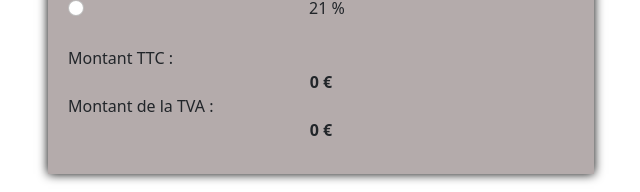
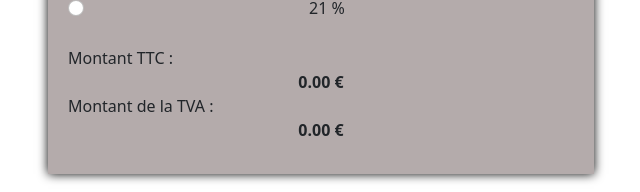
Before and after one commit to Minh-Bao/vat_calculator, a Vue app: page / in a window 1280 px wide. Shown: the part 456-648 px from the top of the page, without its empty margins (319-959 px from the left). Built offline with nearby package versions, Linux system fonts and the light colour scheme.

Commit message:
ad toFixed method to limit result 2 number after .

```diff
--- a/src/components/Vat.vue
+++ b/src/components/Vat.vue
@@ -78,10 +78,10 @@ export default {
     },
     computed: {
         valeurTTC: function() {
-            return parseFloat(this.valeurHT) + this.valeurHT * parseFloat(this.taux);
+            return parseFloat(this.valeurHT + this.valeurHT * this.taux).toFixed(2);
         },
         valeurTVA: function() {
-            return this.valeurHT * parseFloat(this.taux);
+            return parseFloat(this.valeurHT * this.taux).toFixed(2);
         }
     }
 };
```
